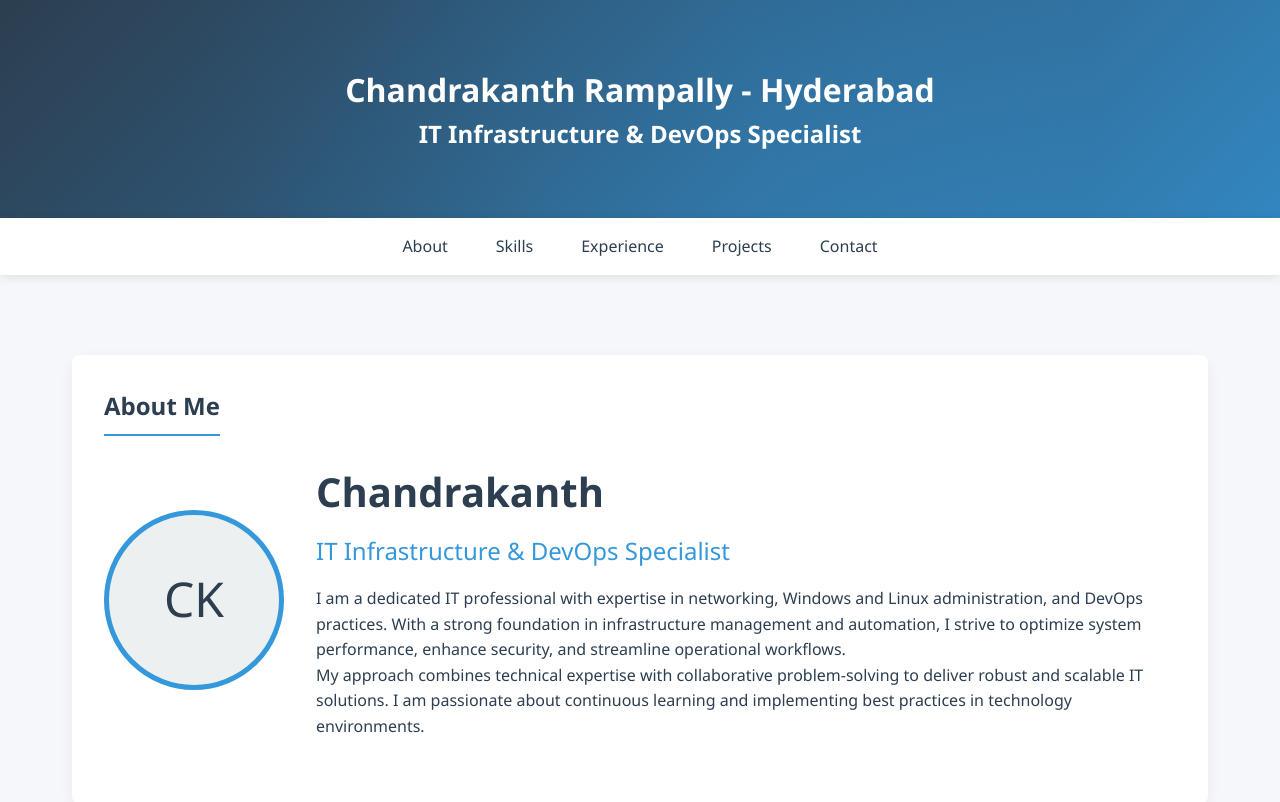
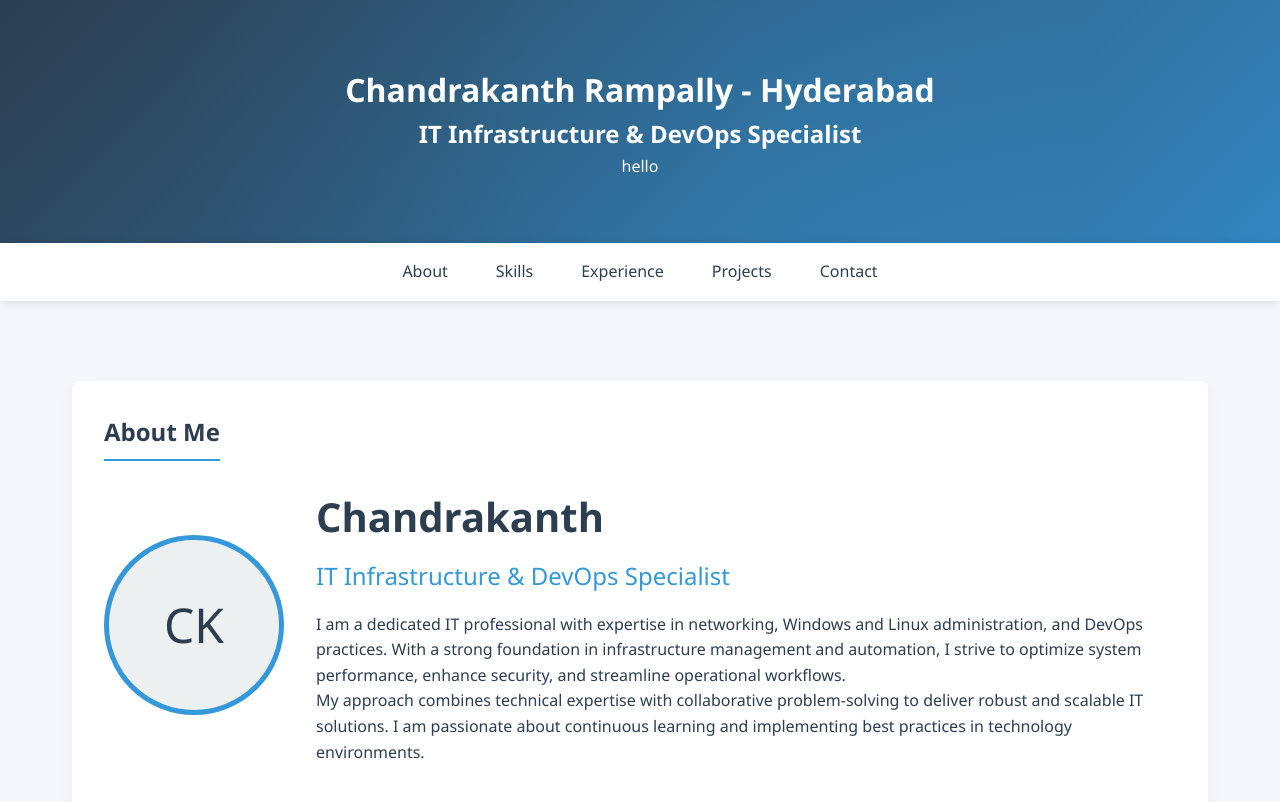
Before and after one commit to Rchandrakanth/devpractice, a plain HTML site: page index.html in a window 1280 px wide. Shown: the top 802 px of the page. Drawn offline with Linux system fonts and the light colour scheme.

Commit message:
commited

```diff
--- a/index.html
+++ b/index.html
@@ -376,6 +376,7 @@
         <div class="header-content">
             <h1>Chandrakanth Rampally - Hyderabad</h1>
             <h2>IT Infrastructure & DevOps Specialist</h2>
+		</h1> hello  </h1>
         </div>
     </header>
 
```
